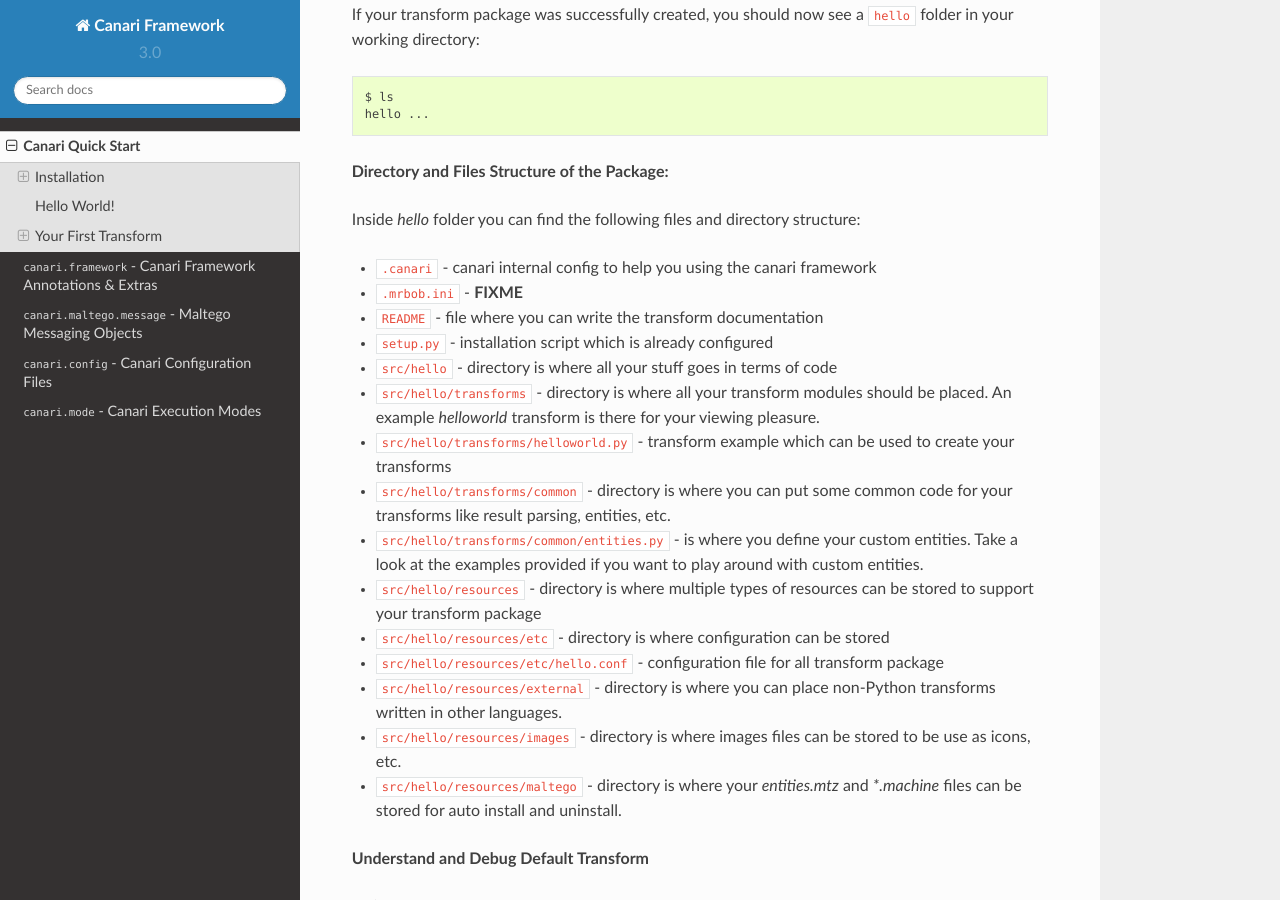
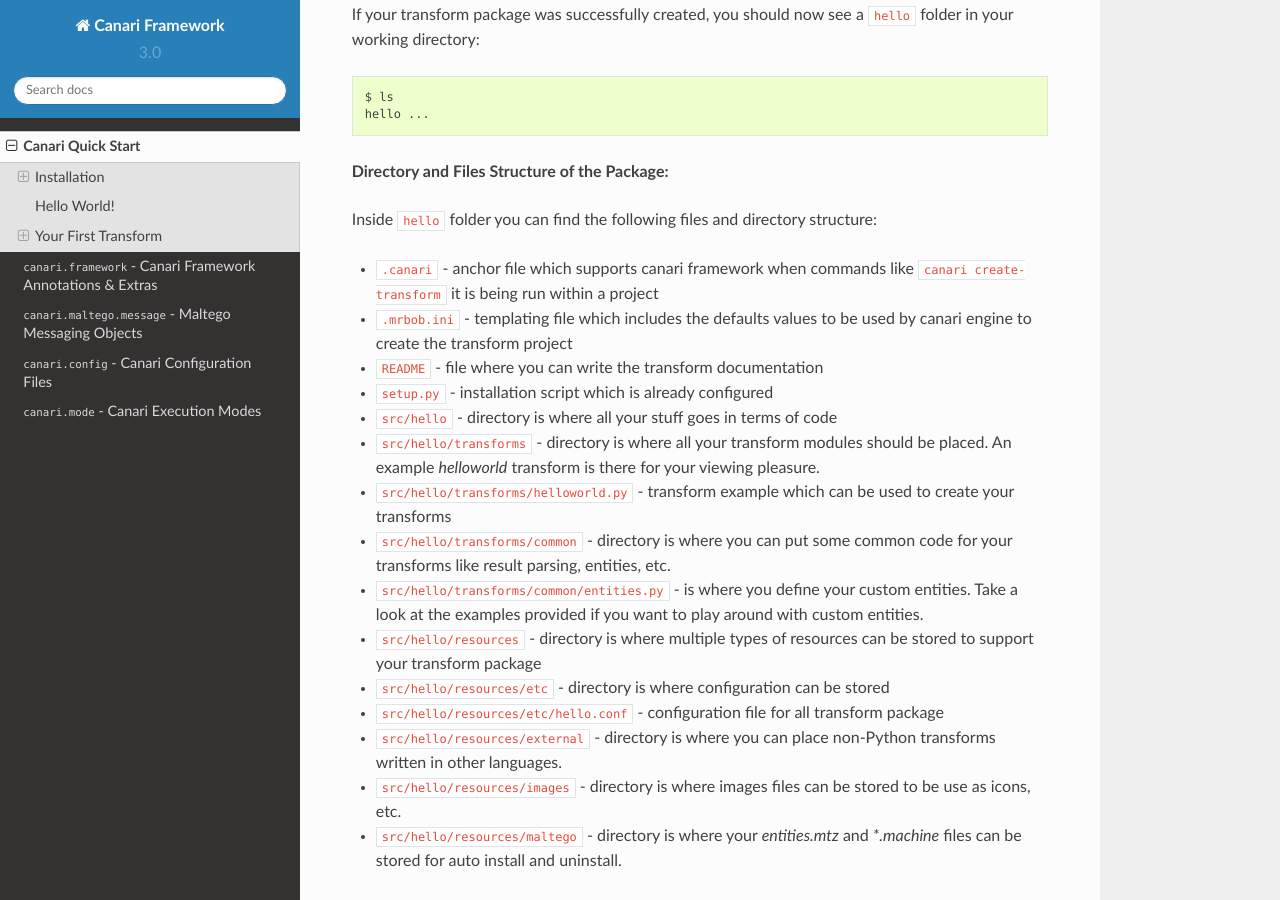
Before and after one commit to malleum-inc/canari3, a Sphinx documentation site: the page built from docs/canari.quickstart.rst, in a window 1280 px wide and 900 px high, scrolled down 2852 px. Built offline with Sphinx 7.4.7 and the Read the Docs theme 2.0.0, drawn with Linux system fonts in a browser that asks for light colours.

Commit message:
DOC: improve directory and files structure section

```diff
--- a/docs/canari.quickstart.rst
+++ b/docs/canari.quickstart.rst
@@ -123,10 +123,10 @@
 
 **Directory and Files Structure of the Package:**
 
-Inside `hello` folder you can find the following files and directory structure:
+Inside ``hello`` folder you can find the following files and directory structure:
 
-* ``.canari`` - canari internal config to help you using the canari framework
-* ``.mrbob.ini`` - **FIXME**
+* ``.canari`` - anchor file which supports canari framework when commands like ``canari create-transform`` it is being run within a project
+* ``.mrbob.ini`` - templating file which includes the defaults values to be used by canari engine to create the transform project
 * ``README`` - file where you can write the transform documentation
 * ``setup.py`` - installation script which is already configured
 * ``src/hello`` - directory is where all your stuff goes in terms of code
```
